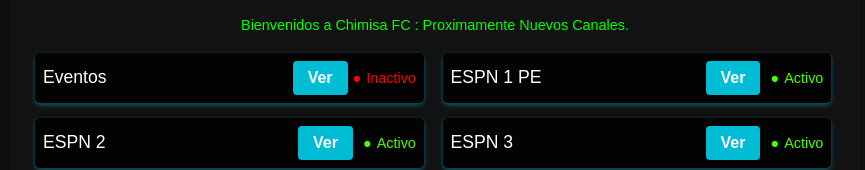
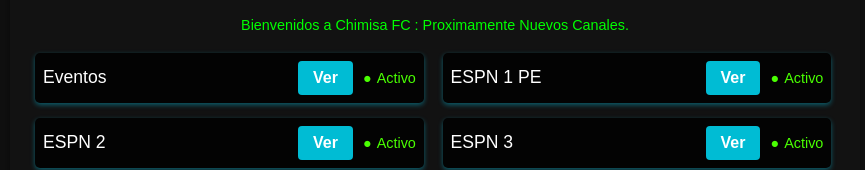
Before and after one commit to MARD021/ChimisaFC, a plain HTML site: page index.html in a window 1280 px wide. Shown: the part 156-326 px from the top of the page, without its empty margins (205-1070 px from the left). Drawn offline with Linux system fonts and the light colour scheme.

Commit message:
Update index.html

```diff
--- a/index.html
+++ b/index.html
@@ -20,7 +20,7 @@
             <div class="channel">
                 <div class="channel-name">Eventos</div>
                 <a href="eventos.html" target="_blank" class="btn">Ver</a>
-                <div class="status inactive">Inactivo</div>
+                <div class="status active">Activo</div>
             </div>
             <div class="channel">
                 <div class="channel-name">ESPN 1 PE</div>
```
